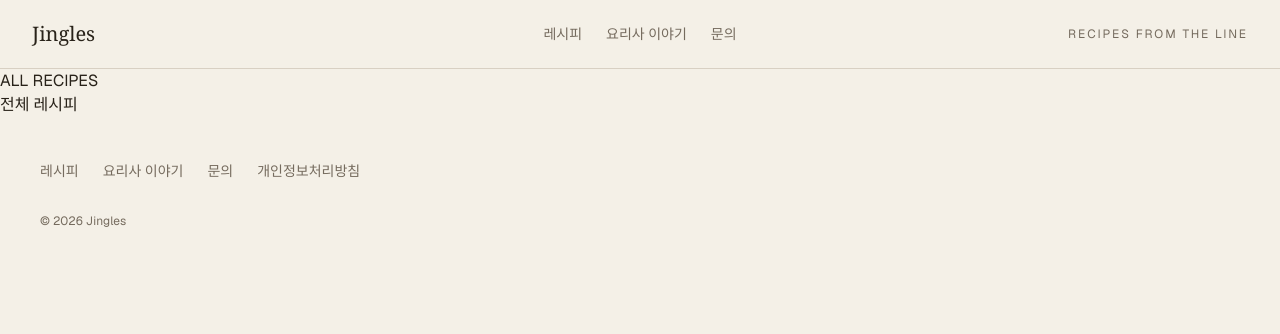
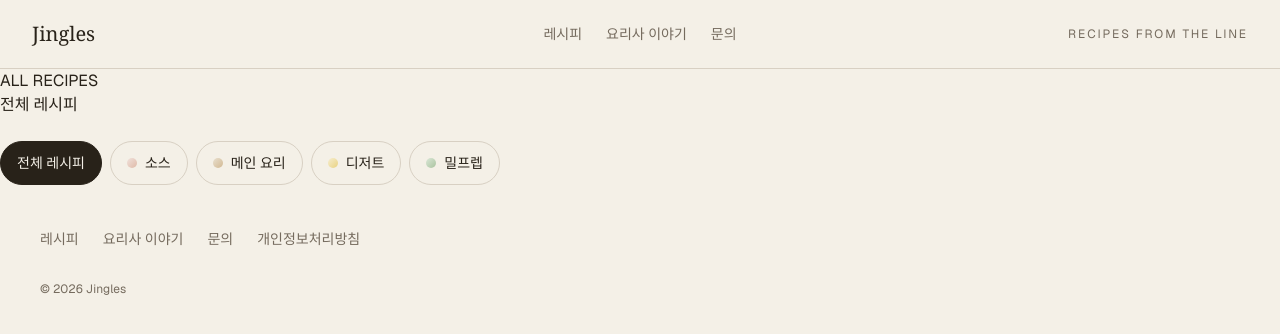
Before and after one commit to jkang95/recipe-website, a Next.js app: page /recipes in a window 1280 px wide. Shown: the top 334 px of the page. Built offline with nearby package versions, Linux system fonts and the light colour scheme.

Commit message:
레시피 페이지에서 카테고리 태그 추가 및 디자인 생성

```diff
--- a/app/recipes/page.tsx
+++ b/app/recipes/page.tsx
@@ -1,4 +1,5 @@
 import type { RecipeCategory } from "@/types/recipe-types";
+import Link from "next/link";
 
 export default async function Recipes({
     searchParams,
@@ -8,6 +9,14 @@ export default async function Recipes({
     const { category } = await searchParams;
 
     const categories: RecipeCategory[] = ["소스", "메인 요리", "디저트", "밀프렙"];
+
+    const categoryGradients = {
+    소스 : "from-category-sauce-start to-category-sauce-end",
+    "메인 요리" : "from-category-main-start to-category-main-end",
+    디저트 : "from-category-dessert-start to-category-dessert-end",
+    밀프렙 : "from-category-mealprep-start to-category-mealprep-end"
+};
+
 
     let selectedCategory = "전체";
 
@@ -23,8 +32,28 @@ export default async function Recipes({
         <main>
             <section id="recipes" aria-labelledby="recipes-heading">
                 <p>ALL RECIPES</p>
-                <h1 id="recipes-heading">{selectedCategory} 레시피</h1>
+                <h1 id="recipes-heading">전체 레시피</h1>
             </section>
+            <nav aria-label="레시피 카테고리">
+                <ul className="mt-6 flex flex-wrap gap-2">
+                    <li>
+                        <Link href="/recipes" aria-current={selectedCategory === "전체" ? "true" : undefined} className={"inline-flex min-h-11 items-center justify-center rounded-full border px-4 py-2 text-sm transition-colors focus-visible:outline-2 focus-visible:outline-offset-4 focus-visible:outline-ink " + (selectedCategory === "전체" ? "border-ink bg-ink text-canvas" : "border-line bg-canvas text-ink hover:bg-ink/5")}>전체 레시피</Link>
+                    </li>
+                    {categories.map(category =>
+                        <li key={category}>
+                            <Link href={{
+                                pathname: "/recipes",
+                                query: { category: category}
+                            }}
+                            className={"inline-flex gap-2 min-h-11 items-center justify-center rounded-full border px-4 py-2 text-sm transition-colors focus-visible:outline-2 focus-visible:outline-offset-4 focus-visible:outline-ink " + (selectedCategory === category ? "border-ink bg-ink text-canvas" : "border-line bg-canvas text-ink hover:bg-ink/5")}
+                            aria-current={selectedCategory === category ? "true" : undefined}>
+                                <span aria-hidden="true" className={"h-2.5 w-2.5 shrink-0 rounded-full bg-linear-to-br " + categoryGradients[category]} />
+                                {category}
+                            </Link>
+                        </li>
+                    )}
+                </ul>
+            </nav>
         </main>
     );
 }
```
